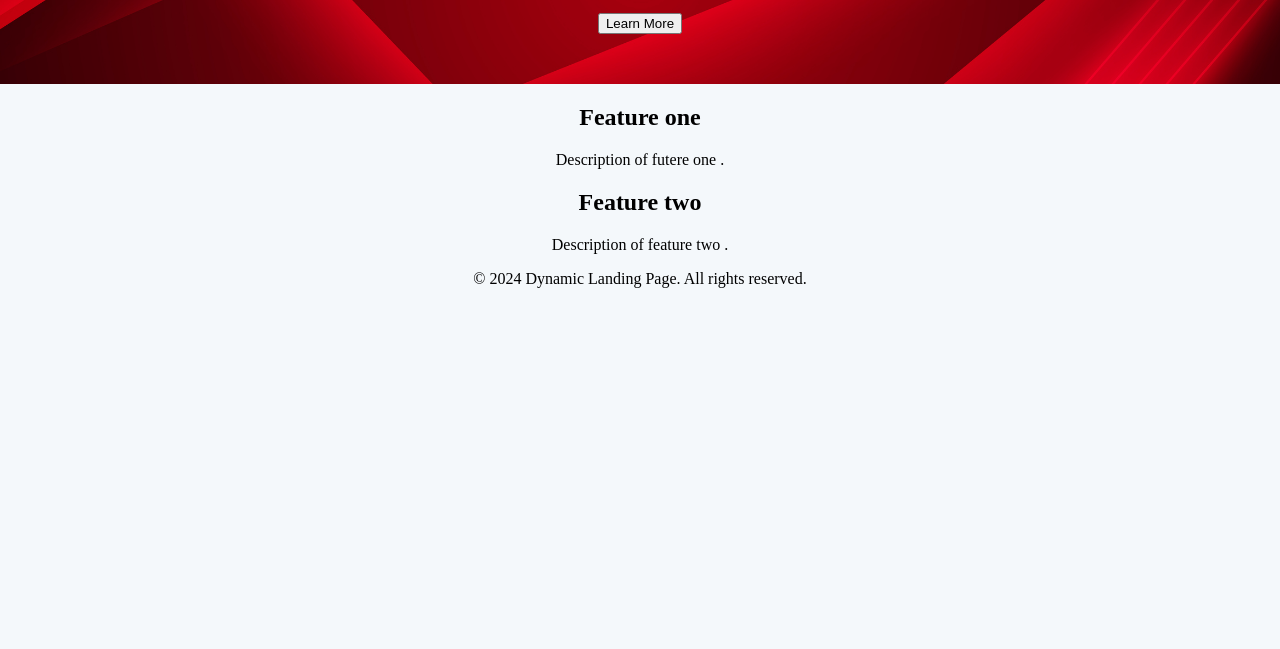
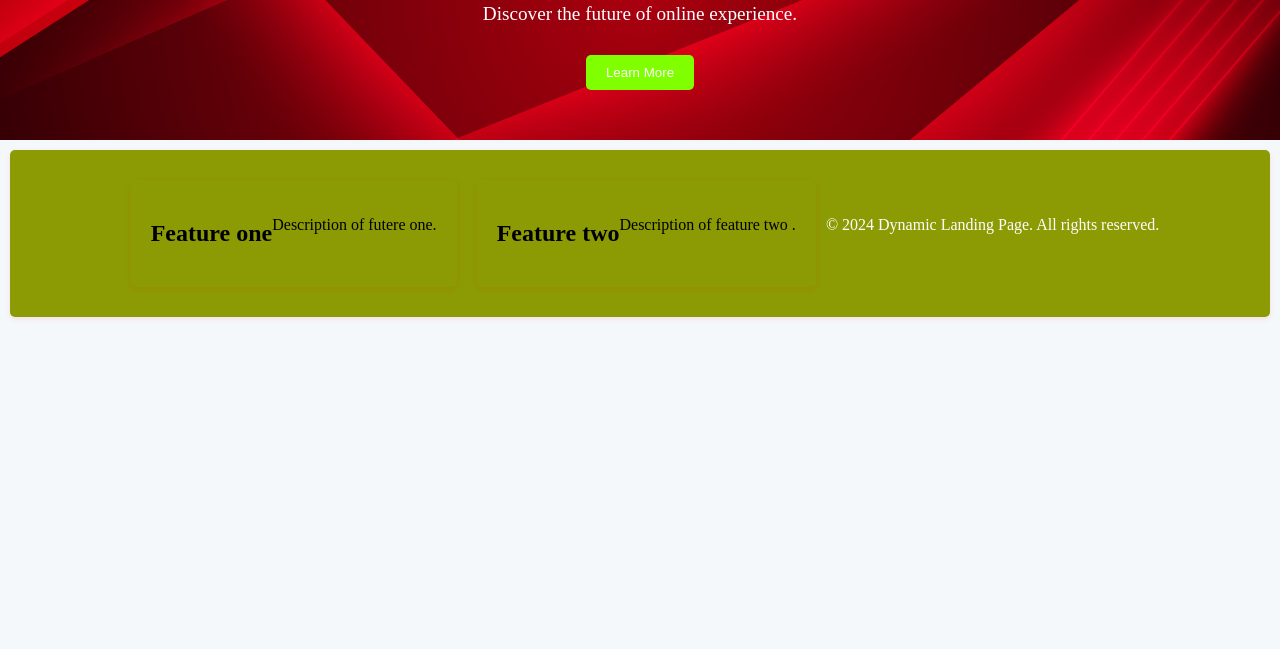
Before and after one commit to shariful8523/my-first-project-repo, a plain HTML site: page index.html in a window 1280 px wide. Shown: the part 151-800 px from the top of the page. Drawn offline with Linux system fonts and the light colour scheme.

Commit message:
added the all code css and other

```diff
--- a/style/style.css
+++ b/style/style.css
@@ -16,3 +16,49 @@ header{
     background-position: center;
 
 }
+header h1{
+    font-size: 2.5rem;
+    margin-bottom: 30px;
+}
+header p{
+    font-size: 1.2rem;
+    margin-bottom: 30px;
+    position: ;
+}
+.action-button{
+    padding: 10px 20px;
+    background-color: chartreuse;
+    color: white;
+    border: none;
+    border-radius: 5px;
+    cursor: pointer;
+    transition: background-color 0.3s;
+}
+.action-button:hover{
+    background-color: black;
+}
+
+.features{
+    display: flex;
+    justify-content: center;
+    padding: 20px;
+}
+.features{
+    margin: 10px;
+    padding: 20px;
+    background-color: rgb(140, 155, 4);
+    border-radius: 5px;
+    box-shadow: 0 2px 6px rgba(247, 3, 3, 0.1);
+    transition: transform 0.3s ease, box-shadow 0.3s ease;
+}
+.features:hover{
+    transform: scale(1.05);
+    box-shadow: 0 4px 8px rgba(248, 4, 4, 0.15);
+
+}
+footer{
+
+    color: white;
+    text-align: center;
+    padding: 30px 0;
+}
```
Also changed, not shown: index.html (+2 -1 lines).
